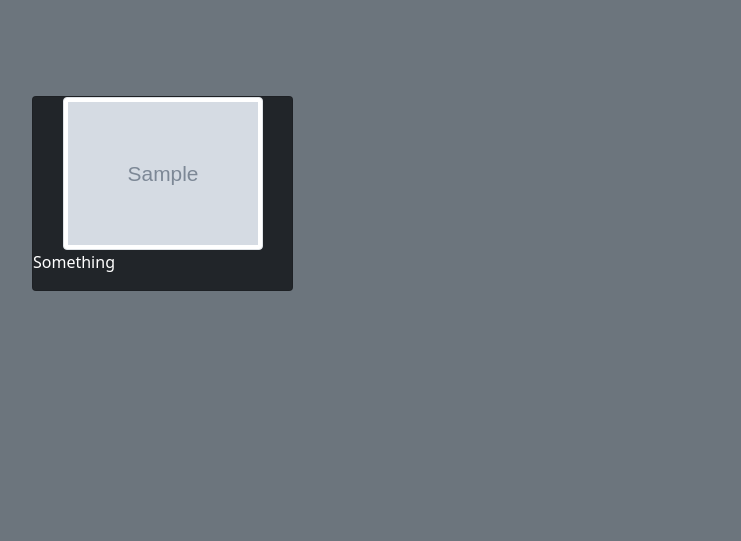
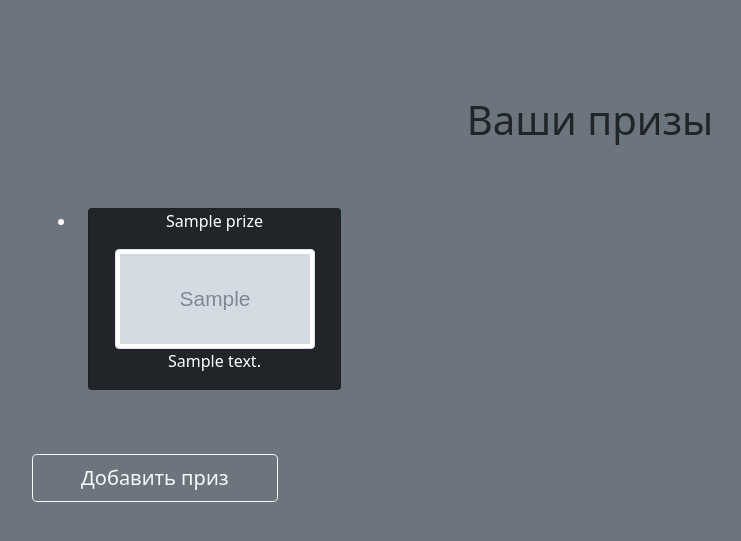
Before and after one commit to QvkkpotentialExplorer/Sea_battle-, a Flask app: page /profile/prizes in a window 1280 px wide. Shown: the part 60-601 px from the top of the page, without its empty margins (50-791 px from the left). Run offline with Flask 3, Linux system fonts and the light colour scheme; a user stored in the database is signed in; tables that the repository leaves empty hold one stand-in row (values such as "Sample post"); grey boxes marked "Sample" are stand-in pictures; some libraries are stand-ins or nearby versions.

Commit message:
pizdec rewriting

```diff
--- a/blueprints/templates/prizes.html
+++ b/blueprints/templates/prizes.html
@@ -2,19 +2,43 @@
 {%block main_content%}
 
 {% if prizes%}
-<div class="row justify-content-start text-white">
+<div class="justify-content-center text-center">
+    <style>
+
+.gallery {
+  column-count: 2;
+  column-gap: 10px;
+}
+
+.gallery-img {
+  width: 100%;
+  margin-bottom: 10px;
+  object-fit: cover;
+}
+
+    </style>
+<h1>Ваши призы</h1>
+    <ul class ="row justify-content-start text-white mt-5">
     {% for prize in prizes%}
-    <div class="col-3 ">
-        <div class="card bg-dark justify-content-center ">
-            <img src="static/avatars/{{prize[2]}}" class = "img-thumbnail align-self-center" style="width: 200px" >
+    <li class="col-3 mx-4 mt-3">
+    <div class="galery">
+        <div class="card flex-fill bg-dark align-items-center ">
+            <p>{{prize[0]}}</p>
+            <img src="static/avatars/{{prize[2]}}" class = "img-thumbnail align-self-center" style="width: 200px ; height:100px" >
 <!--            <img src="{{ url_for('static', filename='avatars/' + prize[2] )}}" class="img-thumbnail" />-->
-            <div class="">
-                <p> Something </p>
+            <div class="mx-4">
+                <p>{{prize[1]}}</p>
+
             </div>
         </div>
-    </div>
+      </div>
+    </li>
+
+    {%endfor%}
+    </ul>
 </div>
-    {%endfor%}
+ <a class="btn btn-outline-light btn-lg btn-lg mt-5 px-5" href="{{ url_for('admin.add_prize') }}">Добавить приз</a>
+</div>
 {%elif not prizes%}
 <div class="py-5 text-center">
     <h1>Добавьте приз</h1>
```
